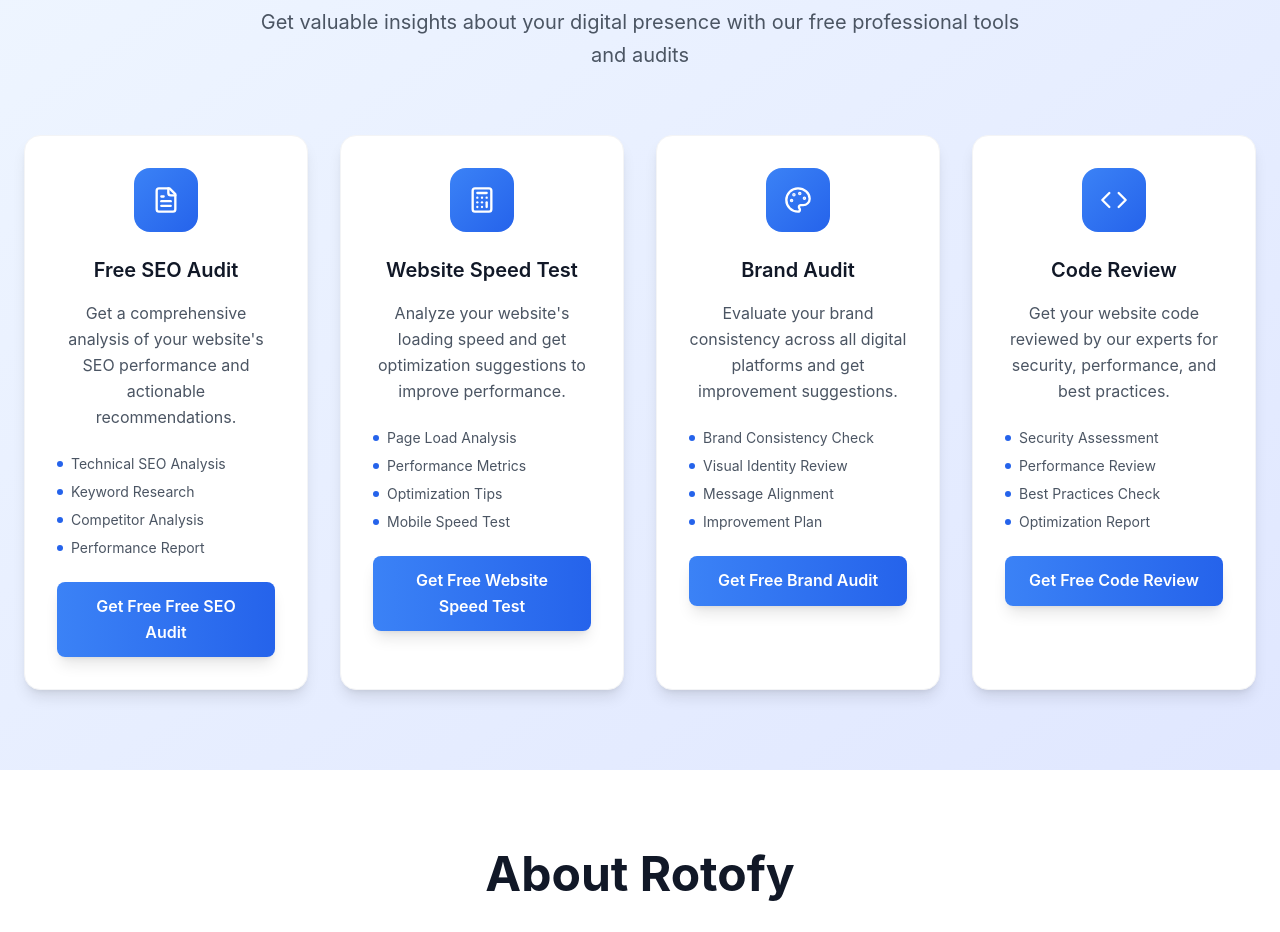
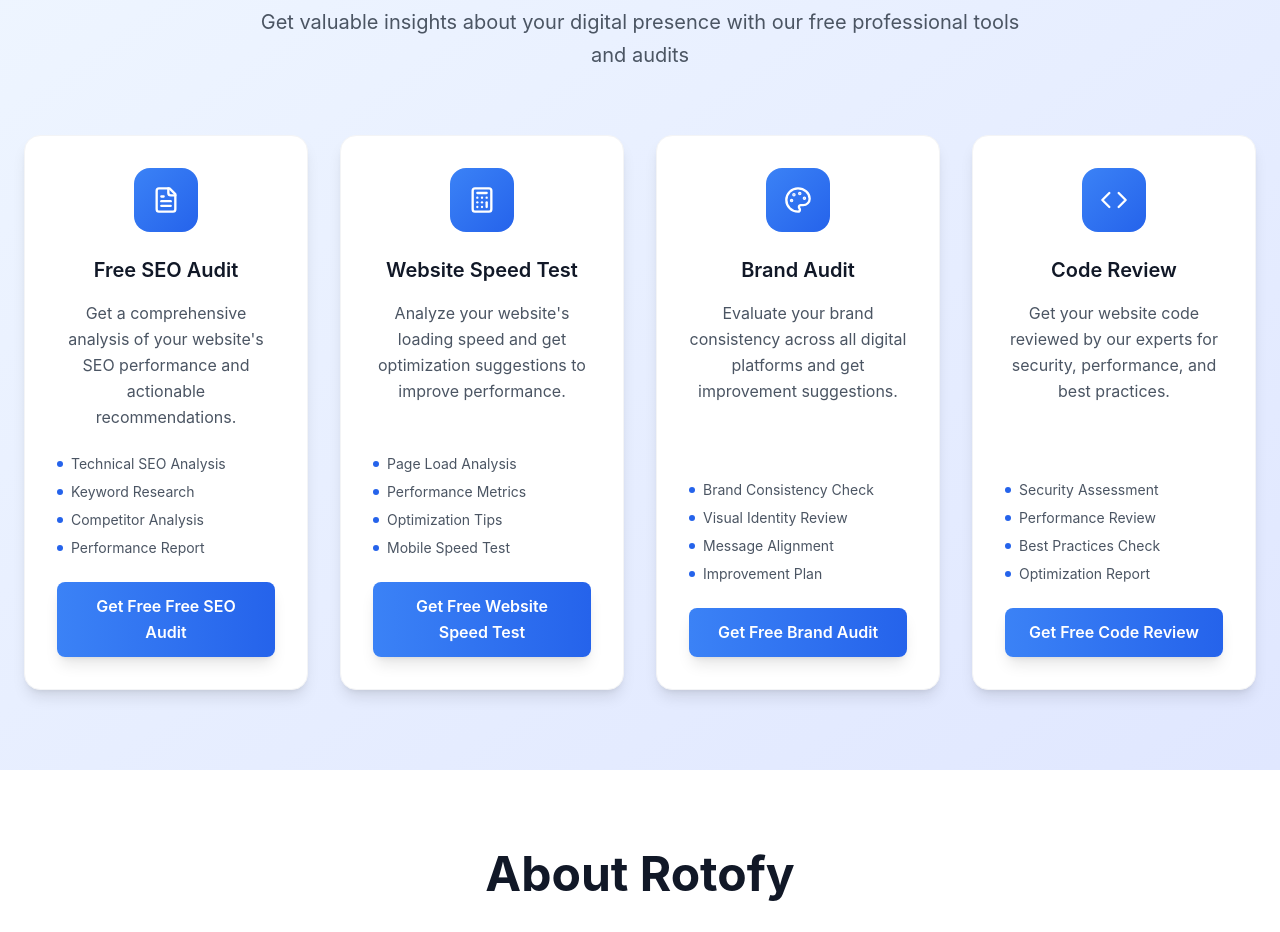
Before and after one commit to abhishekthakur797/Rotofy-media-and-Tech-solutions, a React (Vite) app: page / in a window 1280 px wide. Shown: the part 2520-3452 px from the top of the page. Built offline with nearby package versions, Linux system fonts and the light colour scheme.

Commit message:
Fix Free Tools cards alignment and button positioning

```diff
--- a/src/components/FreeTools.tsx
+++ b/src/components/FreeTools.tsx
@@ -109,7 +109,7 @@ const FreeTools = () => {
               return (
                 <div
                   key={tool.id}
-                  className="group bg-white rounded-2xl p-8 shadow-lg hover:shadow-2xl transition-all duration-300 transform hover:-translate-y-2 border border-gray-100 cursor-pointer"
+                  className="group bg-white rounded-2xl p-8 shadow-lg hover:shadow-2xl transition-all duration-300 transform hover:-translate-y-2 border border-gray-100 cursor-pointer flex flex-col h-full"
                   onClick={() => handleToolSelect(tool.id)}
                 >
                   <div className="w-16 h-16 bg-gradient-to-br from-blue-500 to-blue-600 rounded-2xl flex items-center justify-center mb-6 group-hover:scale-110 transition-transform duration-300 mx-auto">
@@ -120,11 +120,11 @@ const FreeTools = () => {
                     {tool.title}
                   </h3>
 
-                  <p className="text-gray-600 leading-relaxed mb-6 text-center">
+                  <p className="text-gray-600 leading-relaxed mb-6 text-center flex-grow">
                     {tool.description}
                   </p>
 
-                  <ul className="space-y-2">
+                  <ul className="space-y-2 mb-6">
                     {tool.features.map((feature, index) => (
                       <li key={index} className="flex items-center space-x-2 text-sm text-gray-600">
                         <div className="w-1.5 h-1.5 bg-blue-600 rounded-full"></div>
@@ -133,7 +133,7 @@ const FreeTools = () => {
                     ))}
                   </ul>
 
-                  <button className="w-full mt-6 bg-gradient-to-r from-blue-500 to-blue-600 text-white px-6 py-3 rounded-lg font-semibold hover:from-blue-600 hover:to-blue-700 transition-all duration-300 transform hover:-translate-y-1 shadow-lg hover:shadow-xl">
+                  <button className="w-full bg-gradient-to-r from-blue-500 to-blue-600 text-white px-6 py-3 rounded-lg font-semibold hover:from-blue-600 hover:to-blue-700 transition-all duration-300 transform hover:-translate-y-1 shadow-lg hover:shadow-xl mt-auto">
                     Get Free {tool.title}
                   </button>
                 </div>
```
